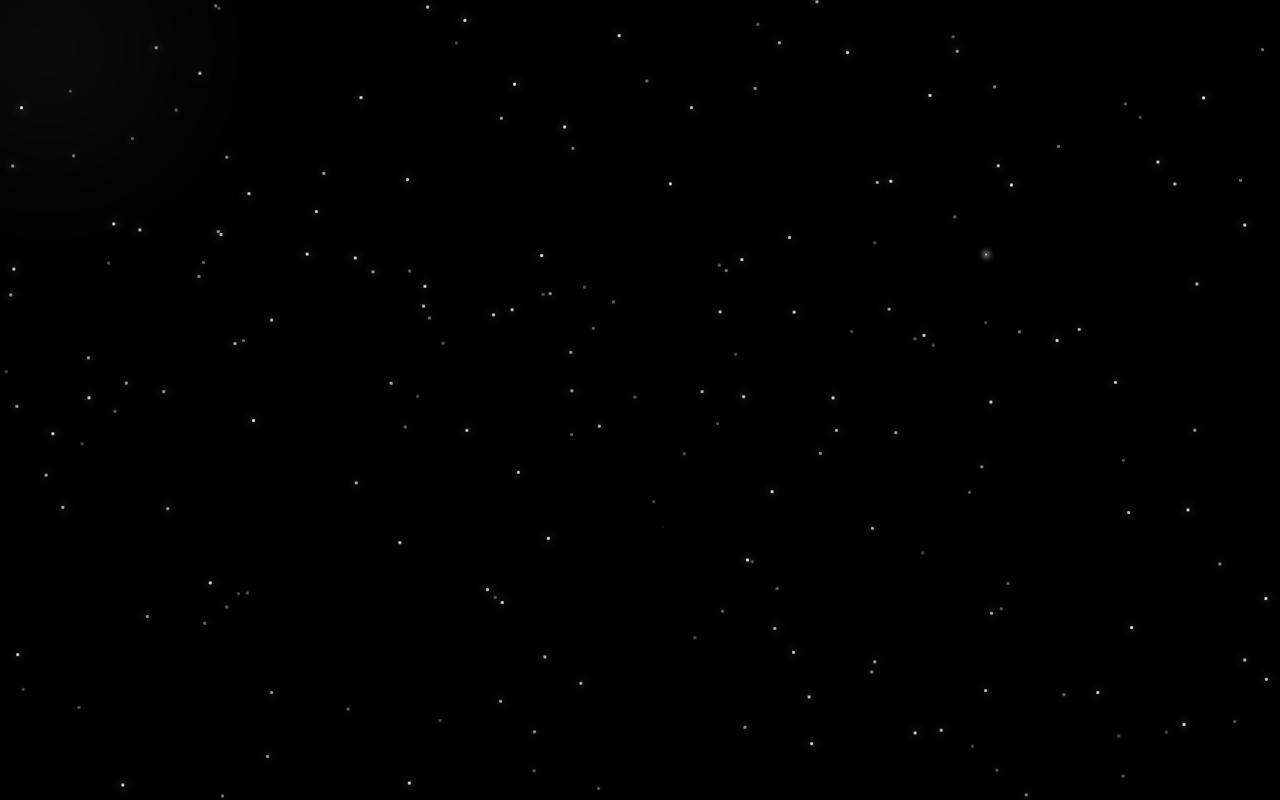
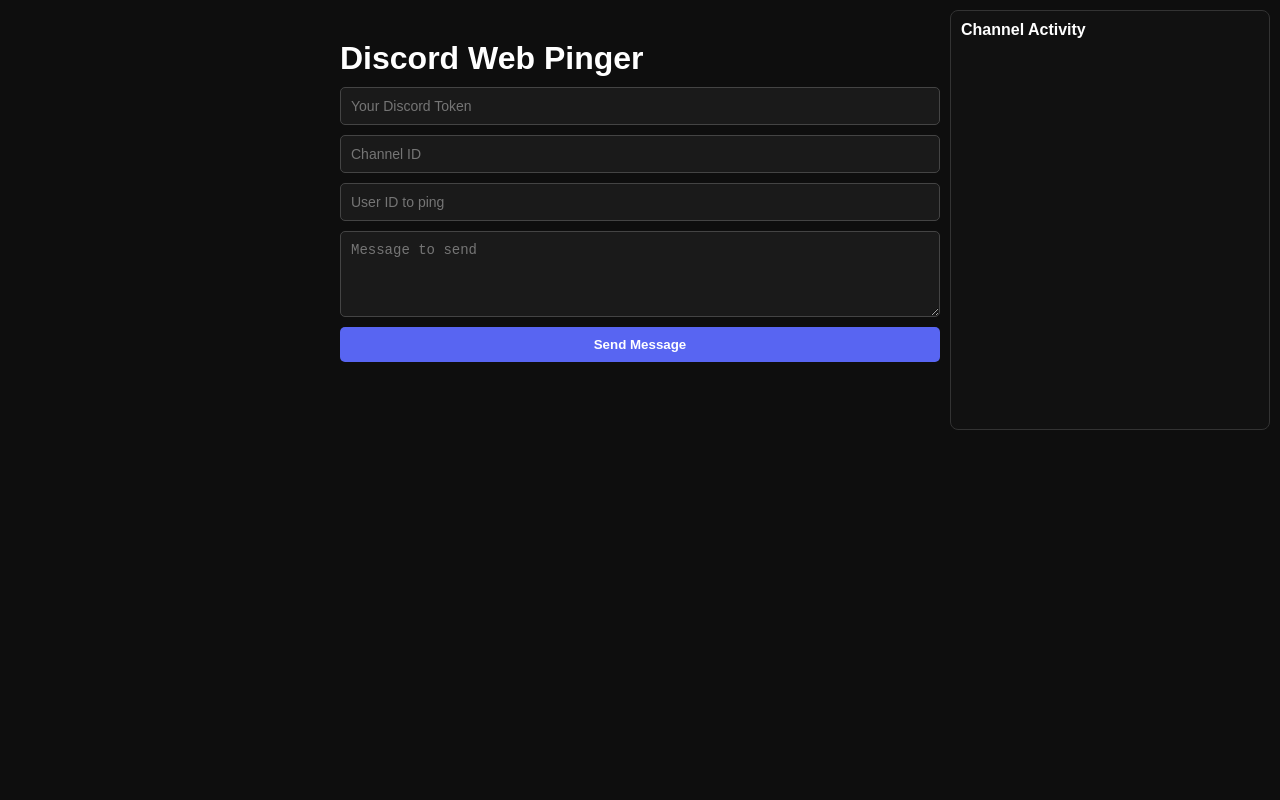
Before and after one commit to slittown8-ship-it/outtype, a plain HTML site: page index.html in a window 1280 px wide. Drawn offline with Linux system fonts and the light colour scheme.

Commit message:
Update index.html

```diff
--- a/index.html
+++ b/index.html
@@ -2,162 +2,217 @@
 <html lang="en">
 <head>
 <meta charset="UTF-8" />
-  <title>Agony | Outtype</title>
+<meta name="viewport" content="width=device-width, initial-scale=1" />
+<title>Discord Web Pinger</title>
 <style>
-    /* disable text selection */
   * {
-      user-select: none;
-      -webkit-user-select: none;
-      -moz-user-select: none;
-      -ms-user-select: none;
-    }
-
-    html, body {
     margin: 0;
     padding: 0;
-      overflow: hidden;
-      height: 100vh;
-      width: 100vw;
-      font-family: 'Segoe UI', Tahoma, Geneva, Verdana, sans-serif;
-      background: black;
+    box-sizing: border-box;
+    user-select: none;
+  }
+  body {
+    background-color: #0e0e0e;
     color: white;
-      position: relative;
+    font-family: Arial, sans-serif;
+    display: flex;
+    justify-content: center;
+    padding: 40px;
   }
-
-    .ambient-glow {
-      position: absolute;
-      top: -100px;
-      left: -100px;
-      width: 300px;
-      height: 300px;
-      background: radial-gradient(circle, rgba(255,255,255,0.1), transparent 70%);
-      filter: blur(80px);
-      pointer-events: none;
-      z-index: 0;
+  .container {
+    max-width: 600px;
+    width: 100%;
+    display: flex;
+    flex-direction: column;
+    gap: 10px;
   }
-
-    .stars {
-      position: absolute;
+  input, textarea {
+    background: #1a1a1a;
+    border: 1px solid #444;
+    color: white;
+    padding: 10px;
+    font-size: 14px;
+    border-radius: 5px;
     width: 100%;
-      height: 100%;
-      z-index: 1;
-      overflow: visible;
   }
-
-    .star {
-      position: absolute;
-      width: 2.5px;
-      height: 2.5px;
-      background: white;
+  button {
+    padding: 10px;
+    background: #5865f2;
+    border: none;
+    color: white;
+    cursor: pointer;
+    border-radius: 5px;
+    font-weight: bold;
+    transition: background 0.2s ease;
+  }
+  button:hover {
+    background: #4752c4;
+  }
+  .hud {
+    position: fixed;
+    top: 10px;
+    right: 10px;
+    background: #111;
+    border: 1px solid #333;
+    border-radius: 8px;
+    padding: 10px;
+    width: 320px;
+    height: 420px;
+    overflow-y: auto;
+    font-size: 12px;
+  }
+  .hud h2 {
+    margin-bottom: 10px;
+    font-size: 16px;
+  }
+  #messages > div {
+    display: flex;
+    align-items: center;
+    gap: 8px;
+    margin-bottom: 6px;
+    background: #222;
+    padding: 6px;
+    border-radius: 6px;
+  }
+  #messages img {
+    width: 28px;
+    height: 28px;
     border-radius: 50%;
-      filter:
-        drop-shadow(0 0 6px white)
-        drop-shadow(0 0 10px rgba(255,255,255,0.5));
-      animation: twinkle 4s infinite ease-in-out alternate;
-      will-change: transform, opacity;
-      pointer-events: none;
+    flex-shrink: 0;
   }
-
-    @keyframes twinkle {
-      0%, 100% { opacity: 0.9; }
-      50% { opacity: 0.3; }
+  #messages div > div {
+    max-width: 260px;
+    word-wrap: break-word;
   }
-
-    /* shooting star style */
-    .shooting-star {
-      position: absolute;
-      width: 2px;
-      height: 2px;
-      background: white;
-      border-radius: 50%;
-      opacity: 0;
-      z-index: 2;
-      box-shadow: 0 0 6px 2px white;
-      animation: shoot 2s ease-out forwards;
-      will-change: transform, opacity;
-      pointer-events: none;
-    }
-
-    @keyframes shoot {
-      0% {
-        opacity: 1;
-        transform: translate(0, 0) scale(1);
-      }
-      100% {
-        opacity: 0;
-        transform: translate(var(--dx), var(--dy)) scale(0.2);
-      }
+  #messages b {
+    font-weight: 700;
   }
 </style>
 </head>
 <body>
+  <div class="container">
+    <h1>Discord Web Pinger</h1>
+    <input id="token" placeholder="Your Discord Token" autocomplete="off" spellcheck="false" />
+    <input id="channelId" placeholder="Channel ID" autocomplete="off" spellcheck="false" />
+    <input id="userId" placeholder="User ID to ping" autocomplete="off" spellcheck="false" />
+    <textarea id="message" placeholder="Message to send" rows="4" spellcheck="false"></textarea>
+    <button id="sendBtn">Send Message</button>
+  </div>
 
-  <div class="ambient-glow"></div>
-  <div class="stars" id="stars"></div>
+  <div class="hud" id="hud">
+    <h2>Channel Activity</h2>
+    <div id="messages"></div>
+  </div>
 
 <script>
-    const starContainer = document.getElementById('stars');
-    const stars = [];
-    const maxStars = 200;
+  const tokenInput = document.getElementById('token');
+  const channelInput = document.getElementById('channelId');
+  const userInput = document.getElementById('userId');
+  const messageInput = document.getElementById('message');
+  const sendBtn = document.getElementById('sendBtn');
+  const messagesDiv = document.getElementById('messages');
 
-    for(let i=0; i<maxStars; i++) {
-      const star = document.createElement('div');
-      star.className = 'star';
+  // Send message function
+  async function sendMessage() {
+    const token = tokenInput.value.trim();
+    const channelId = channelInput.value.trim();
+    const userId = userInput.value.trim();
+    const message = messageInput.value;
 
-      const x = Math.random() * window.innerWidth;
-      const y = Math.random() * window.innerHeight;
-
-      const vx = (Math.random() - 0.5) * 0.07;
-      const vy = (Math.random() - 0.5) * 0.07;
-
-      star.style.animationDelay = `${Math.random() * 5}s`;
-
-      starContainer.appendChild(star);
-
-      stars.push({el: star, x, y, vx, vy});
+    if (!token || !channelId || !userId || !message) {
+      alert('Please fill in all fields!');
+      return;
     }
 
-    let lastFrameTime = 0;
-    const fpsInterval = 1000 / 50; // ~50 FPS
+    const content = `<@${userId}> ${message}`;
 
-    function animateStars(timestamp = 0) {
-      if (timestamp - lastFrameTime > fpsInterval) {
-        stars.forEach(star => {
-          star.x += star.vx;
-          star.y += star.vy;
+    try {
+      const res = await fetch(`https://discord.com/api/v10/channels/${channelId}/messages`, {
+        method: 'POST',
+        headers: {
+          'Authorization': token,
+          'Content-Type': 'application/json'
+        },
+        body: JSON.stringify({ content })
+      });
 
-          if(star.x < 0 || star.x > window.innerWidth) star.vx *= -1;
-          if(star.y < 0 || star.y > window.innerHeight) star.vy *= -1;
-
-          star.el.style.transform = `translate(${star.x}px, ${star.y}px)`;
-        });
-        lastFrameTime = timestamp;
+      if (res.ok) {
+        alert('Message sent!');
+        messageInput.value = '';
+      } else {
+        const errorText = await res.text();
+        alert(`Error sending message:\n${errorText}`);
       }
-      requestAnimationFrame(animateStars);
+    } catch (e) {
+      alert(`Network error:\n${e.message}`);
+    }
   }
 
-    animateStars();
+  sendBtn.addEventListener('click', sendMessage);
 
-    function shootStar() {
-      const star = document.createElement('div');
-      star.className = 'shooting-star';
+  // Poll messages every 2 seconds
+  let pollingInterval = null;
 
-      const startX = Math.random() * window.innerWidth;
-      const startY = Math.random() * window.innerHeight;
-      const dx = (Math.random() - 0.5) * 1000;
-      const dy = (Math.random() - 0.5) * 1000;
+  function startPolling() {
+    if (pollingInterval) clearInterval(pollingInterval);
 
-      star.style.top = `${startY}px`;
-      star.style.left = `${startX}px`;
-      star.style.setProperty('--dx', `${dx}px`);
-      star.style.setProperty('--dy', `${dy}px`);
+    pollingInterval = setInterval(async () => {
+      const token = tokenInput.value.trim();
+      const channelId = channelInput.value.trim();
+      if (!token || !channelId) return;
 
-      document.body.appendChild(star);
-      setTimeout(() => star.remove(), 2000);
+      try {
+        const res = await fetch(`https://discord.com/api/v10/channels/${channelId}/messages?limit=10`, {
+          headers: {
+            'Authorization': token
+          }
+        });
+        if (!res.ok) {
+          // maybe token invalid or ratelimited, skip update
+          return;
+        }
+        const msgs = await res.json();
+        messagesDiv.innerHTML = '';
+        msgs.reverse().forEach(msg => {
+          const avatar = msg.author.avatar
+            ? `https://cdn.discordapp.com/avatars/${msg.author.id}/${msg.author.avatar}.png?size=64`
+            : `https://cdn.discordapp.com/embed/avatars/${msg.author.discriminator % 5}.png`;
+          const msgDiv = document.createElement('div');
+          msgDiv.innerHTML = `
+            <img src="${avatar}" alt="pfp" />
+            <div>
+              <b>${msg.author.username} (${msg.author.id})</b><br/>
+              ${sanitize(msg.content)}
+            </div>
+          `;
+          messagesDiv.appendChild(msgDiv);
+        });
+      } catch {
+        // silently fail, no flood in console
+      }
+    }, 2000);
   }
 
-    setInterval(shootStar, 700);
+  // Sanitize text to prevent HTML injection
+  function sanitize(str) {
+    return str
+      .replace(/&/g, "&amp;")
+      .replace(/</g, "&lt;")
+      .replace(/>/g, "&gt;")
+      .replace(/"/g, "&quot;")
+      .replace(/'/g, "&#039;");
+  }
+
+  // Restart polling whenever token or channel changes
+  tokenInput.addEventListener('input', startPolling);
+  channelInput.addEventListener('input', startPolling);
+
+  // start polling if fields are already filled on page load
+  window.onload = () => {
+    if (tokenInput.value && channelInput.value) {
+      startPolling();
+    }
+  };
 </script>
-
 </body>
 </html>
```
Lines whose indentation alone changed are shown as unchanged.
